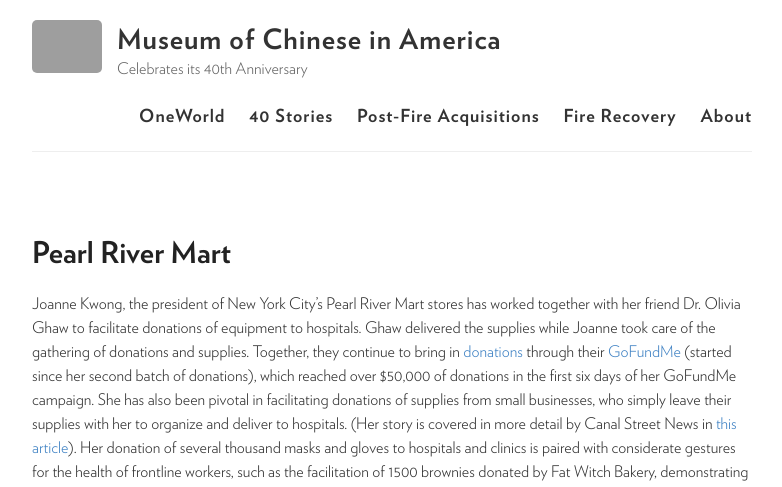
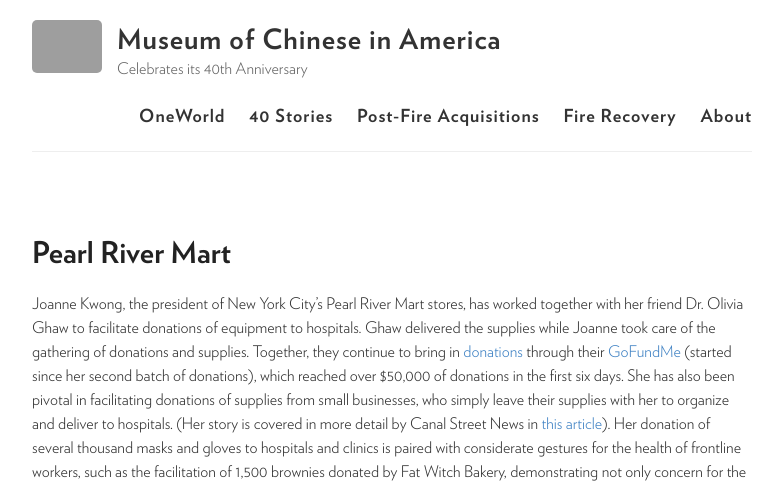
Before and after one commit to moca40/moca40.github.io, a Jekyll site: the page built from _oneworld/2020-04-22-pearl-river-mart.md, in a window 1280 px wide, cut to the strip 0-487 px from the top of the page. Shown: the whole strip, without its empty margins (248-1030 px from the left). Built offline with Jekyll 4.4.1, drawn with Linux system fonts in a browser that asks for light colours; some of the changed text lies outside the part shown; grey boxes are pictures that could not be loaded.

Commit message:
Update 2020-04-22-pearl-river-mart.md

```diff
--- a/_oneworld/2020-04-22-pearl-river-mart.md
+++ b/_oneworld/2020-04-22-pearl-river-mart.md
@@ -22,6 +22,6 @@
     img: https://user-images.githubusercontent.com/47676628/86299893-6415dc00-bbcf-11ea-9f8f-e3857c88afdc.jpg
 ---
 
-Joanne Kwong, the president of New York City’s Pearl River Mart stores has worked together with her friend Dr. Olivia Ghaw to facilitate donations of equipment to hospitals. Ghaw delivered the supplies while Joanne took care of the gathering of donations and supplies. Together, they continue to bring in [donations](https://www.instagram.com/p/B-pbayUD2MQ/?goal=0_1ef49e2614-6f8f63c1b2-75085503&mc_cid=6f8f63c1b2&mc_eid=7b033cf7de) through their [GoFundMe](https://www.gofundme.com/f/pearl-river-mask-drive?goal=0_1ef49e2614-6f8f63c1b2-75085503&mc_cid=6f8f63c1b2&mc_eid=7b033cf7de) (started since her second batch of donations), which reached over $50,000 of donations in the first six days of her GoFundMe campaign. She has also been pivotal in facilitating donations of supplies from small businesses, who simply leave their supplies with her to organize and deliver to hospitals. (Her story is covered in more detail by Canal Street News in [this article](https://www.canalstreetnews.com/news/pearl-river-mart-continues-to-radicalize-new-york-city)). Her donation of several thousand masks and gloves to hospitals and clinics is paired with considerate gestures for the health of frontline workers, such as the facilitation of 1500 brownies donated by Fat Witch Bakery, demonstrating not only concern for the pandemic but also the wellness of frontline workers.
+Joanne Kwong, the president of New York City’s Pearl River Mart stores, has worked together with her friend Dr. Olivia Ghaw to facilitate donations of equipment to hospitals. Ghaw delivered the supplies while Joanne took care of the gathering of donations and supplies. Together, they continue to bring in [donations](https://www.instagram.com/p/B-pbayUD2MQ/?goal=0_1ef49e2614-6f8f63c1b2-75085503&mc_cid=6f8f63c1b2&mc_eid=7b033cf7de) through their [GoFundMe](https://www.gofundme.com/f/pearl-river-mask-drive?goal=0_1ef49e2614-6f8f63c1b2-75085503&mc_cid=6f8f63c1b2&mc_eid=7b033cf7de) (started since her second batch of donations), which reached over $50,000 of donations in the first six days. She has also been pivotal in facilitating donations of supplies from small businesses, who simply leave their supplies with her to organize and deliver to hospitals. (Her story is covered in more detail by Canal Street News in [this article](https://www.canalstreetnews.com/news/pearl-river-mart-continues-to-radicalize-new-york-city)). Her donation of several thousand masks and gloves to hospitals and clinics is paired with considerate gestures for the health of frontline workers, such as the facilitation of 1,500 brownies donated by Fat Witch Bakery, demonstrating not only concern for the pandemic but also the wellness of frontline workers.
 
 {% include slideshow.html %}
```
